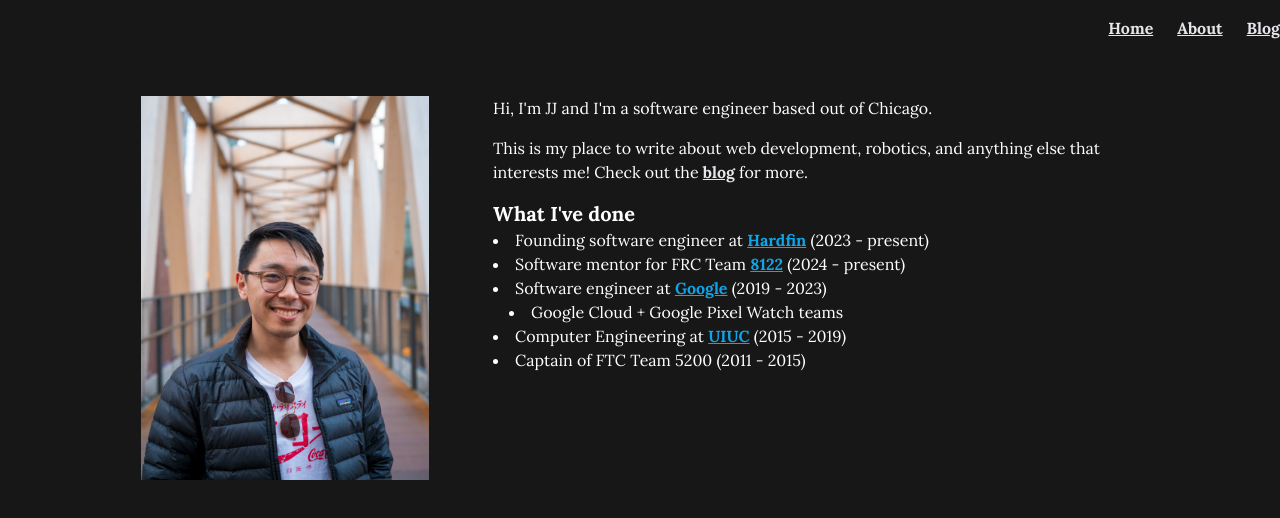
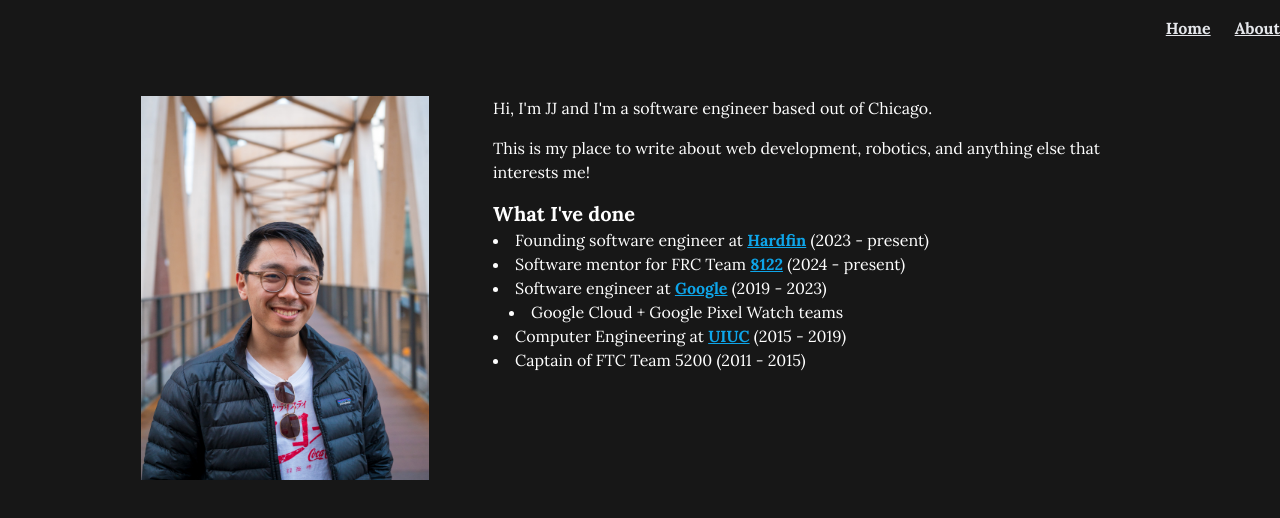
Before and after one commit to jc3m/jjxu-dev, a React (Create React App) app in the folder ui/: page /about in a window 1280 px wide. Shown: the top 518 px of the page. Built offline with nearby package versions, Linux system fonts and the light colour scheme.

Commit message:
Hide blog pieces

```diff
--- a/ui/src/core/header/index.tsx
+++ b/ui/src/core/header/index.tsx
@@ -7,7 +7,7 @@ export const Header = () => {
       <header className="container m-auto h-full flex items-center justify-end space-x-6">
         <Link href="/">Home</Link>
         <Link href="/about">About</Link>
-        <Link href="/blog">Blog</Link>
+        {/* <Link href="/blog">Blog</Link> */}
       </header>
     </div>
   );
--- a/ui/src/pages/about/personal.tsx
+++ b/ui/src/pages/about/personal.tsx
@@ -8,8 +8,8 @@ export const Personal = () => {
       </p>
       <p className="mb-4">
         This is my place to write about web development, robotics, and anything
-        else that interests me! Check out the <Link href="/blog">blog</Link> for
-        more.
+        else that interests me!
+        {/* Check out the <Link href="/blog">blog</Link> for more. */}
       </p>
       <h6 className="text-xl font-bold">What I've done</h6>
       <ul className="list-disc list-inside">
```
